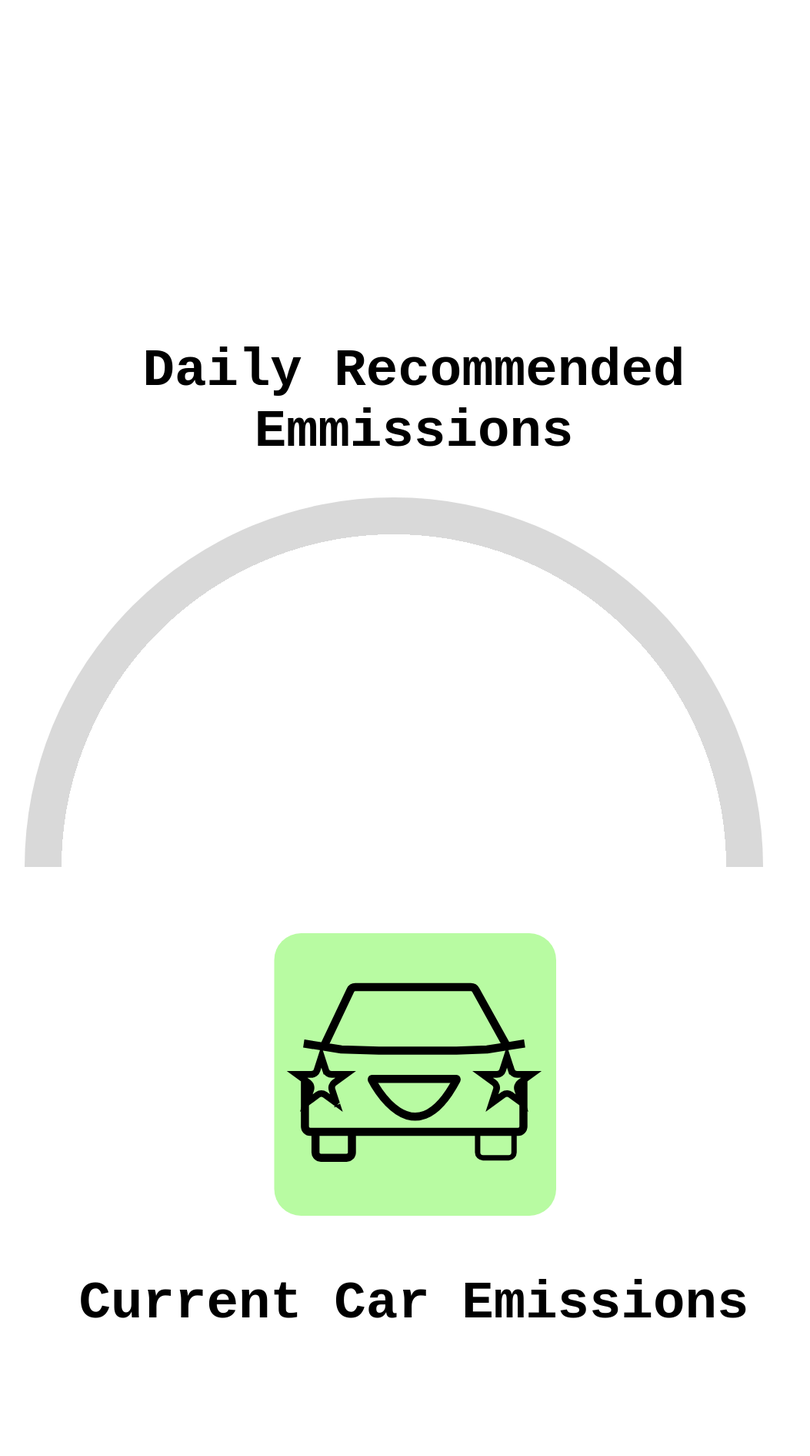
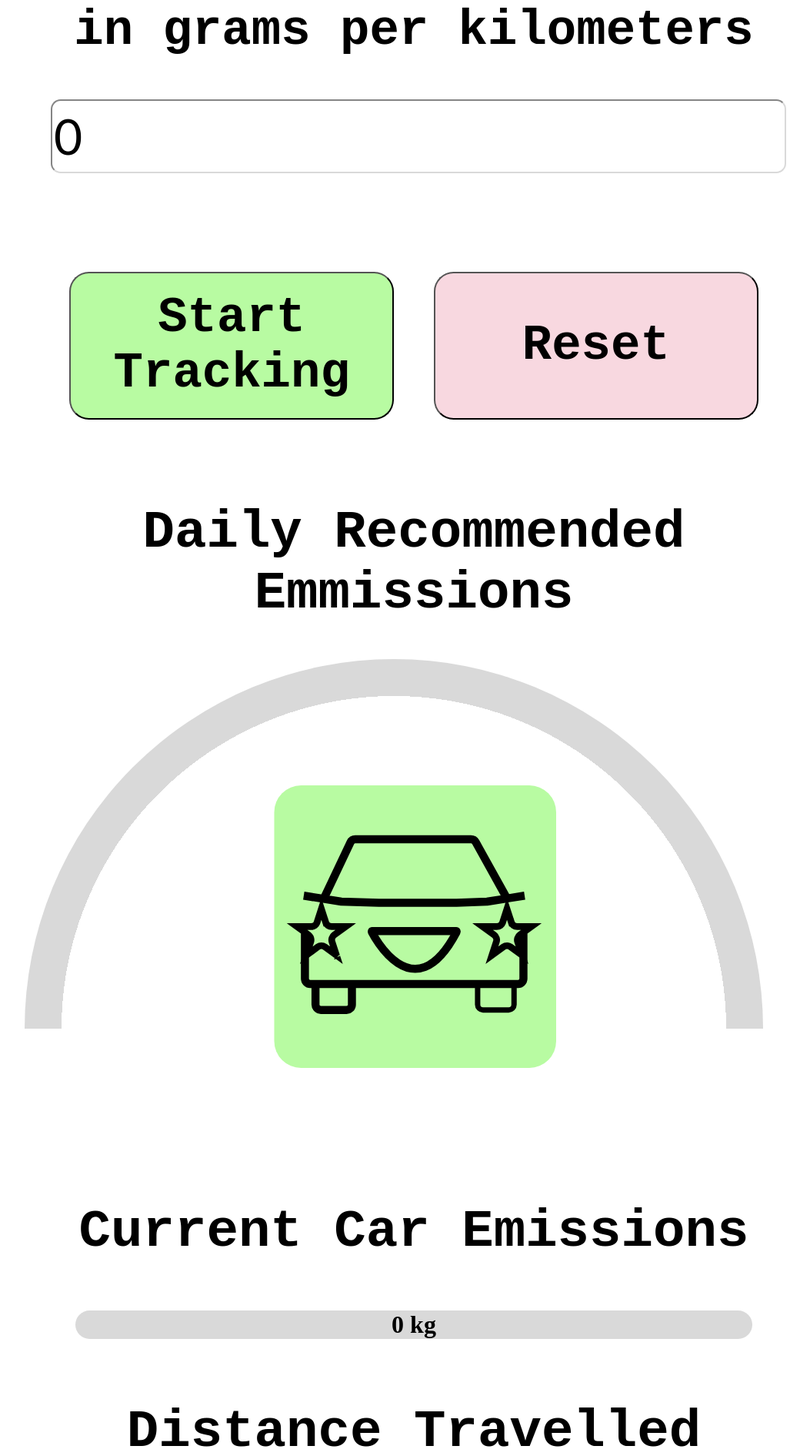
Before and after one commit to stevenguyen104/carbon-catcher, a SvelteKit app: page / in a window 1280 px wide. Shown: the part 324-2215 px from the top of the page at 77% size, without its empty margins (102-1155 px from the left). Built offline with nearby package versions, Linux system fonts and the light colour scheme.

Commit message:
Fix style and math

```diff
--- a/src/routes/distanceMeter.svelte
+++ b/src/routes/distanceMeter.svelte
@@ -17,11 +17,12 @@
         position: relative;
         align-items: center;
         padding: 1vw;
+        margin-bottom: 10vw;
     }
 
     .distance-text {
         font-family: 'Courier New', Courier, monospace;
-        font-size: 4vw;
+        font-size: 5.4vw;
         text-align: center;
     }
 
@@ -31,7 +32,7 @@
         left: 10%;
 
         width: 80%;
-        height: 2.5vw;
+        height: 3.5vw;
         background-color: #D9D9D9;
         border-radius: 2vw;
     }
@@ -39,7 +40,7 @@
     .progress {
         max-width: 100%;
         background-color:cadetblue;
-        height: 2.5vw;
+        height: 3.5vw;
         border-radius: 2vw;
     }
 </style>
--- a/src/routes/emissionMeter.svelte
+++ b/src/routes/emissionMeter.svelte
@@ -17,25 +17,25 @@
     <div class="progress-bar" style="background:
     linear-gradient(to left, transparent 50%, white 50%),
     radial-gradient(closest-side, white 90%, transparent 80% 100%),
-    conic-gradient(#3FF651 {emissions/12.6 * 100 / 2}%, #D9D9D9 0); /* first percentage controls value */"/>
-    <h1>Current Car Emissions</h1>
+    conic-gradient(#3FF651 {emissions/12600 * 100 / 2}%, #D9D9D9 0); /* first percentage controls value */"/>
+    <h1 class="current">Current Car Emissions</h1>
 </div>
 
 <!-- have an if svelte condition for which of the three to appear -->
 <div class="car_icon">
-    {#if emissions/12.6 < .33}
-        <img src="{HappyCar}">
-    {:else if emissions/12.6 < .66}
-        <img src="{NeutralCar}"/>
+    {#if emissions/12600 < .33}
+        <img src="{HappyCar}" alt="img">
+    {:else if emissions/12600 < .66}
+        <img src="{NeutralCar}" alt="img"/>
     {:else}
-        <img src="{SadCar}"/>
+        <img src="{SadCar}" alt="img"/>
     {/if}
 </div>
 
 
 <style>
     .container {
-        padding: 50% 10% 5%;
+        padding: 20% 10% 5%;
         align-items: center;
     }
 
@@ -51,10 +51,8 @@
         height: 75vw;
         border-radius: 50%;
         transform: rotate(-90deg);
-        background:
-            linear-gradient(to left, transparent 50%, white 50%),
-            radial-gradient(closest-side, white 90%, transparent 80% 100%),
-            conic-gradient(#3FF651 30%, #D9D9D9 0); /* first percentage controls value */
+
+        z-index: -1;
     }
 
     .car_icon {
@@ -62,12 +60,19 @@
 
         align-items: center;
         z-index: 1;
-        top: 120vw;
+        top: 105vw;
         left: 35vw;
+
+        border-width: 0;
     }
 
     .car_icon img {
         width: 30vw;
         height: auto;
     }
+
+    .current {
+        margin-top: -20vw;
+        margin-bottom: 0;
+    }
 </style>
--- a/src/routes/location.svelte
+++ b/src/routes/location.svelte
@@ -95,6 +95,8 @@
 
     let start = false;
 
+    let co2emissions = 0;
+
     function toggleStart() {
         start = !start;
         if (start) {
@@ -103,21 +105,30 @@
             stopLocation();
         }
     }
-    let co2emissions = 0;
+
+    function resetAll() {
+        timePassed = 0;
+        // @ts-ignore
+        prev = undefined;
+        totalD = 0;
+        // @ts-ignore
+        tid = undefined;
+    }
 </script>
 
-<h2> Enter your CO2 Emissions in grams per kilometers </h2>
-<input type="number" bind:value={co2emissions} />
+<h2 class="prompt"> Enter your car's CO2 Emissions in grams per kilometers </h2>
+<input id="number" type="number" bind:value={co2emissions}/>
 
 <button class="startButton {start ? 'start' : ''}" on:click={toggleStart}>{!start ? "Start Tracking" : "Stop Tracking"}</button>
+<button class="reset" on:click={resetAll}>Reset</button>
 
-<EmissionMeter emissions={co2emissions}/>
-<DistanceMeter dist={totalD}/>
+<EmissionMeter emissions={co2emissions * totalD}/>
 
 <div>
-    <h1>{co2emissions}/{totalD}</h1>
+    <h1 class="current">{(co2emissions == null || totalD == 0) ? 0.0 : co2emissions * totalD / 1000} kg</h1>
 </div>
 
+<DistanceMeter dist={totalD}/>
 <div class="dropdown">
     <button class="btn {isClicked ? 'active' : ''}" on:click={toggle}>
         <span id="text">{name}</span>
@@ -126,13 +137,76 @@
     <ul class="content">
         <li id="time">Time Elapsed: {timePassed} seconds</li>
         <li id="dist">Distance: {totalD} km</li>
-        <li id="mpg">Average MPG: </li>
-        <li id="speed">Average Speed: {totalD/timePassed/10} km/s</li>
-        <li id="emission">Carbon Emission (g): </li>
+        <li id="speed">Average Speed: {(timePassed == 0) ? 0 : totalD/timePassed/10} km/s</li>
+        <li id="emission">Carbon Emission (g): {co2emissions * totalD} g</li>
     </ul>
 </div>
 
 <style>
+    .prompt {
+        margin-top: 20vw;
+        font-family: 'Courier New', Courier, monospace;
+        font-size: 5vw;
+        text-align: center;
+    }
+
+    input {
+        width: 75%;
+        height: 7vw;
+        margin-left: 12.5vw;
+        margin-right: 12.5vw;
+        margin-bottom: 10vw;
+
+        border-radius: 1vw;
+        border-color: #D9D9D9;
+
+        font-size: 5vw;
+        font-family: 'Gill Sans', 'Gill Sans MT', Calibri, 'Trebuchet MS', sans-serif;
+    }
+
+    .startButton {
+        width: 33vw;
+        height: 15vw;
+
+        position: absolute;
+        left: 15vw;
+
+        font-size: 5vw;
+        font-family: 'Courier New', Courier, monospace;
+        font-weight: bold;
+
+        background-color: #B8FBA2;
+        border-radius: 2vw;
+    }
+
+    .start {
+        background-color: #F8D8F0;
+    }
+
+    .reset {
+        width: 33vw;
+        height: 15vw;
+
+        position: absolute;
+        right: 15vw;
+
+        font-size: 5vw;
+        font-family: 'Courier New', Courier, monospace;
+        font-weight: bold;
+
+        background-color: #F8D8E0;
+        border-radius: 2vw;
+    }
+
+    .current {
+        text-align: center;
+        background-color: #D9D9D9;
+        margin-left: 15vw;
+        margin-right: 15vw;
+        border-radius: 4vw;
+        margin-top: 0;
+    }
+
     .dropdown {
         max-width: 85vw;
         margin: 6vw;
@@ -167,9 +241,12 @@
     .content {
         text-align: left;
         padding: 0;
-        padding-right: 2.5em;
-        margin-top: 0;
+        margin-right: 6vw;
+        margin-top: 3vw;
         border-radius: 0.5em;
+
+        max-width: 85vw;
+        width: 100%;
 
         background-color:#BECFFE;
         max-height:0;
@@ -185,6 +262,9 @@
         padding:2.5vw;
         width: 67vw;
         list-style: none;
+        font-size: 4vw;
+        font-family:'Courier New', Courier, monospace;
+        font-weight: 600;
     }
 
     .active + .content {
```
